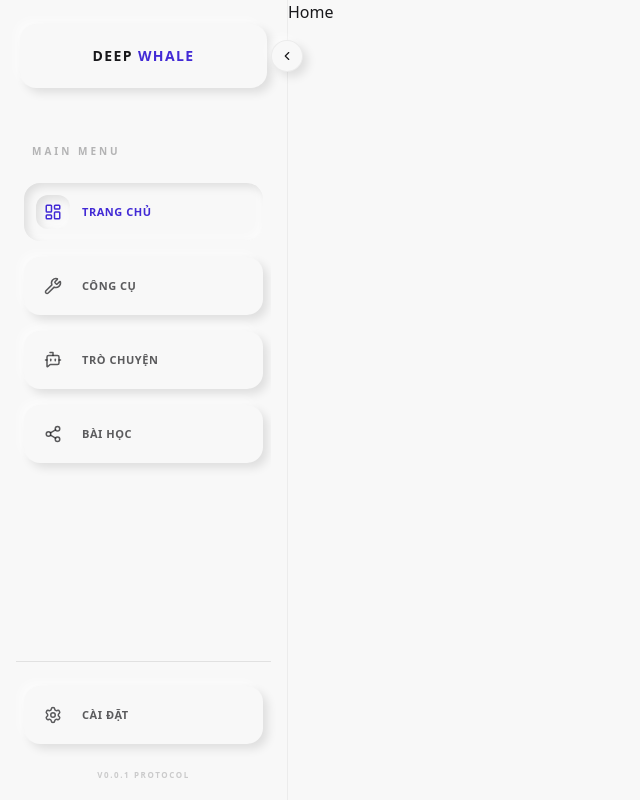
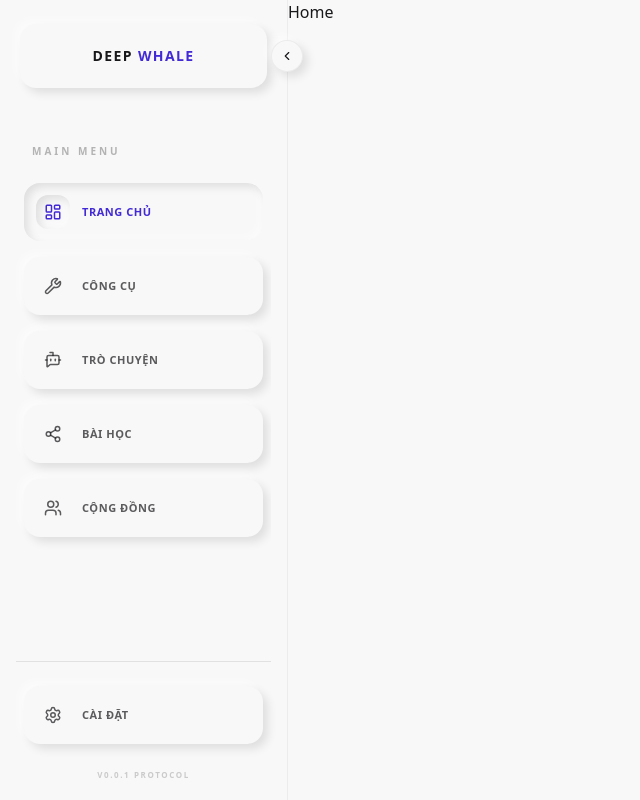
Before and after one commit to mahnduc/deepwhale, a Next.js app: page / in a window 1280 px wide. Shown: the whole page, without its empty margins (0-640 px from the left). Built offline with nearby package versions, Linux system fonts and the light colour scheme.

Commit message:
sidebar scroll hide

```diff
--- a/src/components/sidebar.config.ts
+++ b/src/components/sidebar.config.ts
@@ -10,6 +10,7 @@ import {
   BotMessageSquare,
   BookAIcon,
   Share2,
+  Users,
 } from "lucide-react";
 
 export const menuItems = [
@@ -37,7 +38,12 @@ export const menuItems = [
     href: "/courses",
     label: "Bài học",
     icon: Share2,
-  }
+  },
+  {
+    href: "/communities",
+    label: "Cộng đồng",
+    icon: Users,
+  },
 ];
 
 export const bottomMenuItems = [
--- a/src/components/sidebar.tsx
+++ b/src/components/sidebar.tsx
@@ -53,7 +53,7 @@ export default function Sidebar({ isCollapsed, setIsCollapsed }: SidebarProps) {
       </div>
 
       {/* TOP MENU */}
-      <nav className="flex-1 overflow-y-auto py-4 overflow-x-hidden no-scrollbar">
+      <nav className="flex-1 overflow-y-auto py-4 overflow-x-hidden no-scrollbar scrollbar-hide">
         {!isCollapsed && (
           <label className="text-[10px] font-black opacity-30 uppercase ml-4 mb-6 block tracking-[0.3em] text-base-content whitespace-nowrap">
             Main Menu
```
